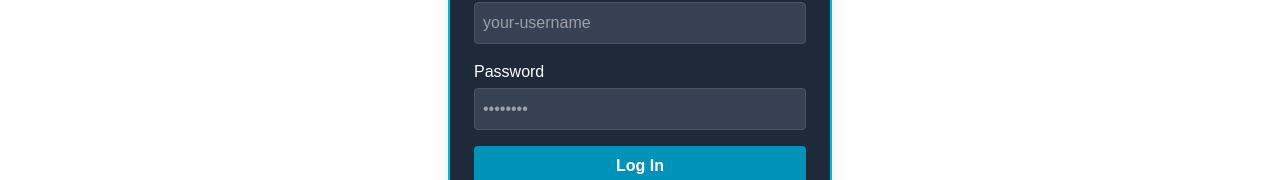
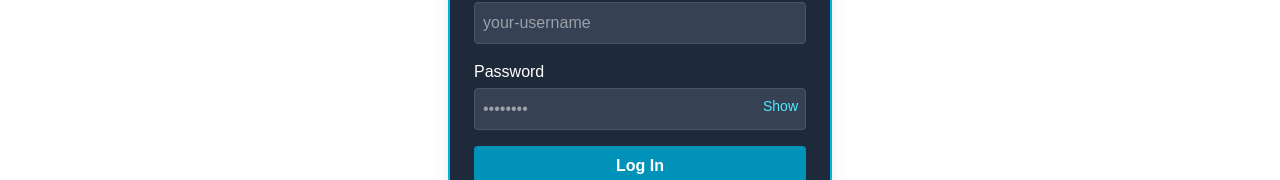
Before and after one commit to Bishwajit93/portfolio-frontend, a Next.js app: page /login in a window 1280 px wide. Shown: the part 308-488 px from the top of the page. Built offline with nearby package versions, Linux system fonts and the light colour scheme; no server answers.

Commit message:
login paeg setup

```diff
--- a/src/app/login/page.tsx
+++ b/src/app/login/page.tsx
@@ -9,6 +9,7 @@ import { API_BASE_URL } from "@/lib/api/apiBase";
 export default function LoginPage() {
   const [form, setForm] = useState({ username: "", password: "" });
   const [error, setError] = useState<string | null>(null);
+  const [showPassword, setShowPassword] = useState(false); // ✅ added
   const router = useRouter();
   const { login } = useAuth();
 
@@ -36,7 +37,7 @@ export default function LoginPage() {
       }
 
       const { access, refresh } = data;
-      console.log("🎉 Received access token:", {access, refresh});
+      console.log("🎉 Received access token:", { access, refresh });
       login(access);
       router.push("/");
     } catch (err) {
@@ -70,15 +71,24 @@ export default function LoginPage() {
 
         <div>
           <label className="block text-white mb-1">Password</label>
+          <div className="relative">
             <input
               name="password"
-            type="password"
+              type={showPassword ? "text" : "password"}
               value={form.password}
               onChange={handleChange}
               placeholder="••••••••"
-            className="w-full p-2 rounded border border-gray-600 bg-gray-700 text-white"
+              className="w-full p-2 rounded border border-gray-600 bg-gray-700 text-white pr-10"
               required
             />
+            <button
+              type="button"
+              onClick={() => setShowPassword((prev) => !prev)}
+              className="absolute right-2 top-2 text-sm text-cyan-300 hover:text-cyan-100"
+            >
+              {showPassword ? "Hide" : "Show"}
+            </button>
+          </div>
         </div>
 
         <button
```
Lines whose indentation alone changed are shown as unchanged.
